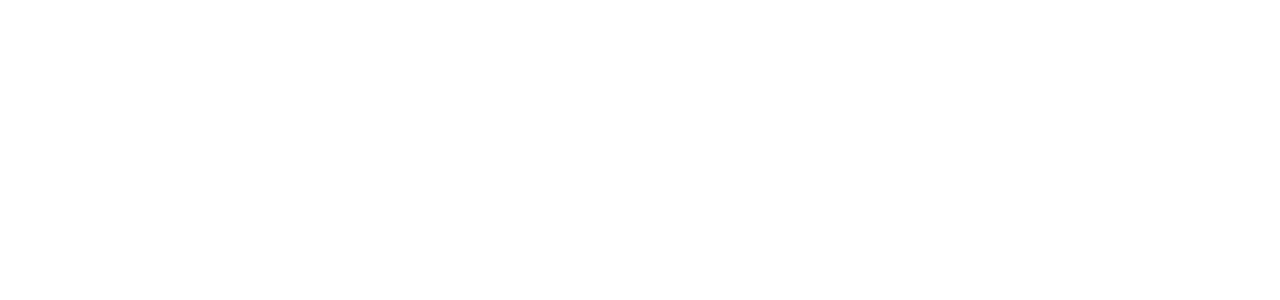
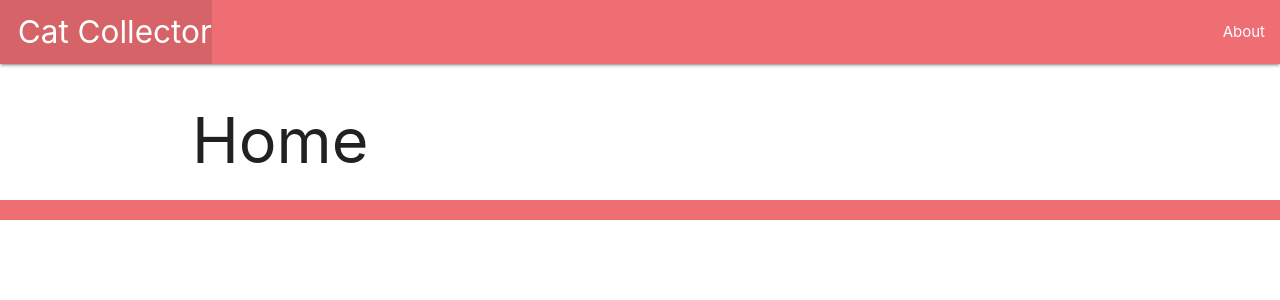
Before and after one commit to aaronhumphres/sydneiblog, a Django app: page / in a window 1280 px wide. Before the commit the part shown is empty. Shown: the top 300 px of the page. Run offline with Django 4.2, Linux system fonts and the light colour scheme.

Commit message:
added home, about, base views

```diff
--- /dev/null
+++ b/main_app/templates/base.html
@@ -0,0 +1,31 @@
+<!DOCTYPE html>
+<html lang="en">
+<head>
+  <meta charset="UTF-8">
+  <meta name="viewport" content="width=device-width, initial-scale=1.0">
+  <meta http-equiv="X-UA-Compatible" content="ie=edge">
+  <title>Sydnei Blog</title>
+  <link rel="stylesheet" href="https://cdnjs.cloudflare.com/ajax/libs/materialize/1.0.0/css/materialize.min.css">
+</head>
+<body>
+  <header class="navbar-fixed">
+    <nav>
+      <div class="nav-wrapper">
+        <ul>
+          <li><a href="/" class="left brand-logo">&nbsp;&nbsp;Cat Collector</a></li>
+        </ul>
+        <ul class="right">
+          <li><a href="/about">About</a></li>
+        </ul>
+      </div>
+    </nav>
+  </header>
+  <main class="container">
+    {% block content %}
+    {% endblock %}
+  </main>
+  <footer class="page-footer">
+    <div class="right">All Rights Reserved, &copy; 2023 Sydnei Blog &nbsp;</div>
+  </footer>
+</body>
+</html>
--- a/main_app/templates/home.html
+++ b/main_app/templates/home.html
@@ -1,12 +1,4 @@
-<!DOCTYPE html>
-<html lang="en">
-<head>
-    <meta charset="UTF-8">
-    <meta http-equiv="X-UA-Compatible" content="IE=edge">
-    <meta name="viewport" content="width=device-width, initial-scale=1.0">
-    <title>Home</title>
-</head>
-<body>
-
-</body>
-</html>
+{% extends 'base.html' %}
+{% block content %}
+    <h1>Home</h1>
+{% endblock %}
--- a/main_app/urls.py
+++ b/main_app/urls.py
@@ -3,4 +3,5 @@
 
 urlpatterns = [
     path('', views.home, name='home'),
+    path('about/', views.about, name='about'),
 ]
--- a/main_app/views.py
+++ b/main_app/views.py
@@ -4,3 +4,7 @@
 def home(request):
   # Include an .html file extension - unlike when rendering EJS templates
   return render(request, 'home.html')
+
+# about route
+def about(request):
+    return render(request, 'about.html')
--- a/sydneiblog/settings.py
+++ b/sydneiblog/settings.py
@@ -22,6 +22,7 @@
 
 # Build paths inside the project like this: BASE_DIR / 'subdir'.
 BASE_DIR = Path(__file__).resolve().parent.parent
+environ.Env.read_env(os.path.join(BASE_DIR, '.env'))
 
 
 # Quick-start development settings - unsuitable for production
```
Also changed, not shown: main_app/templates/about.html (added, +9 -0 lines).
